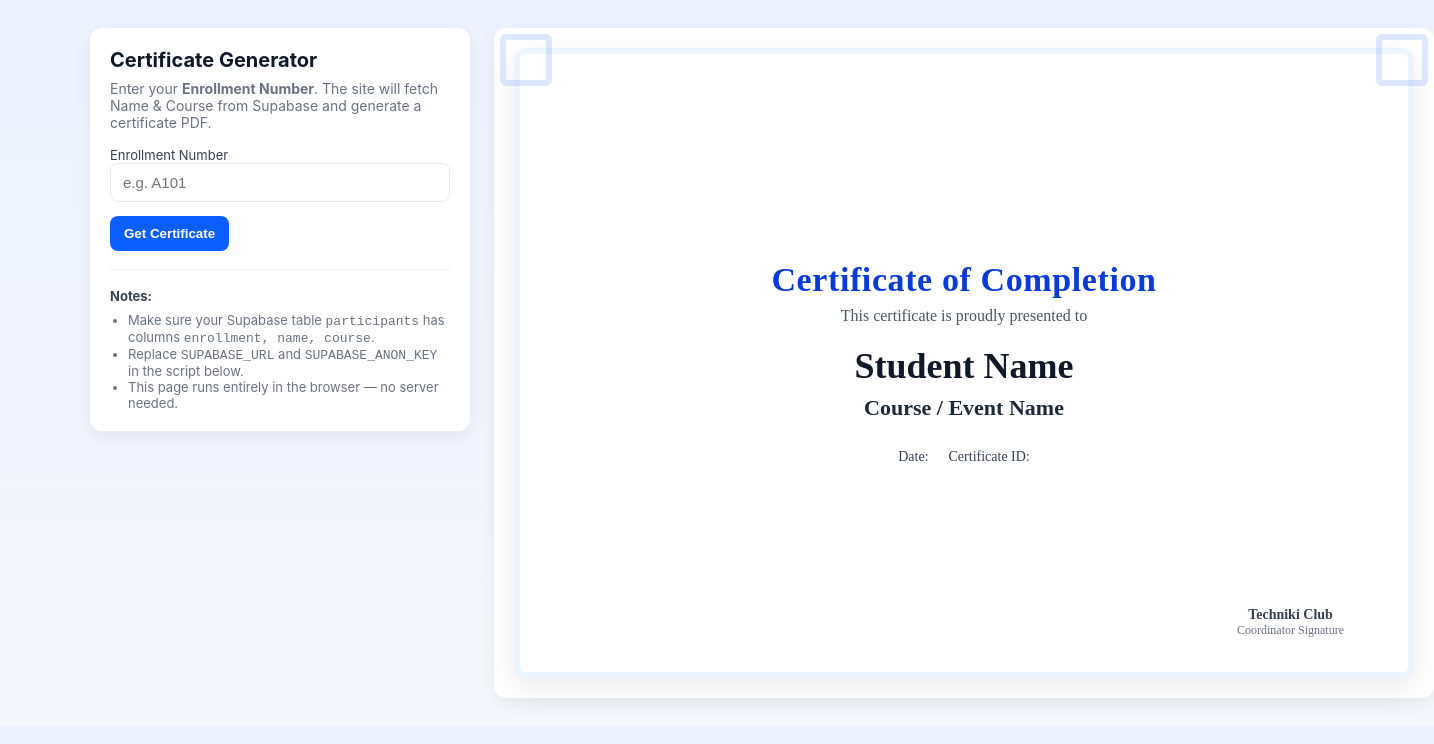
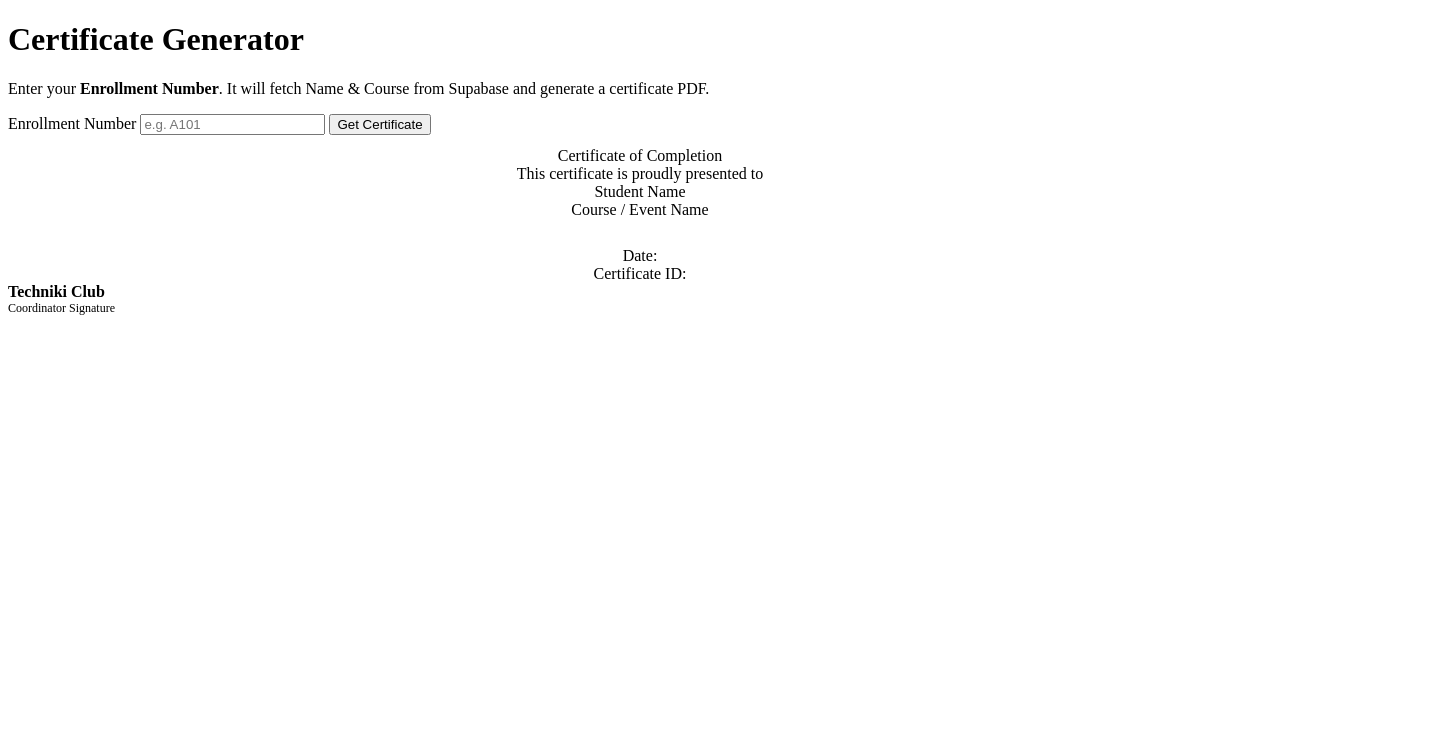
Before and after one commit to GitGuru-sudo/certificate, a plain HTML site: page index.html in a window 1280 px wide. Shown: the whole page, 1434 px wide, since content can reach past the window. Drawn offline with nearby package versions, Linux system fonts and the light colour scheme.

Commit message:
fixed jai shree ram

```diff
--- a/index.html
+++ b/index.html
@@ -12,173 +12,25 @@
   <script src="https://cdnjs.cloudflare.com/ajax/libs/jspdf/2.5.1/jspdf.umd.min.js"></script>
 
   <style>
-    :root{
-      --bg: #f4f7fb;
-      --card: #ffffff;
-      --accent: #0b5fff;
-      --muted: #6b7280;
-    }
-
-    body{
-      margin:0;
-      font-family: Inter, ui-sans-serif, system-ui, -apple-system, "Segoe UI", Roboto, "Helvetica Neue", Arial;
-      background: linear-gradient(180deg, #eef2ff 0%, var(--bg) 100%);
-      color:#111827;
-      -webkit-font-smoothing:antialiased;
-      -moz-osx-font-smoothing:grayscale;
-      padding:28px;
-      display:flex;
-      justify-content:center;
-    }
-
-    .wrap{
-      width:100%;
-      max-width:1100px;
-      display:grid;
-      grid-template-columns: 380px 1fr;
-      gap:24px;
-      align-items:start;
-    }
-
-    .panel{
-      background:var(--card);
-      border-radius:12px;
-      box-shadow: 0 6px 18px rgba(15,23,42,0.06);
-      padding:20px;
-    }
-
-    h1{ font-size:20px; margin:0 0 8px 0; }
-    p.lead{ margin:0 0 16px 0; color:var(--muted); font-size:14px; }
-
-    label{ display:block; font-size:13px; margin-top:12px; color: #374151; }
-    input[type="text"]{
-      width:100%;
-      padding:10px 12px;
-      border-radius:8px;
-      border:1px solid #e6e9ef;
-      font-size:15px;
-      box-sizing:border-box;
-    }
-
-    .btn{
-      display:inline-block;
-      margin-top:14px;
-      padding:10px 14px;
-      border-radius:8px;
-      background:var(--accent);
-      color:white;
-      border: none;
-      cursor:pointer;
-      font-weight:600;
-    }
-    .btn[disabled]{ opacity:0.6; cursor:progress; }
-
-    .small{ font-size:13px; color:var(--muted); margin-top:8px; }
-
-    /* Certificate preview area */
-    .preview-area{
-      display:flex;
-      align-items:center;
-      justify-content:center;
-      min-height:600px;
-    }
-
-    /* certificate card */
-    #certificate {
-      width:900px;            /* keep large for high-res canvas */
-      height:630px;
-      background: white;
-      border-radius:12px;
-      padding:30px 48px;
-      box-sizing:border-box;
-      position:relative;
-      box-shadow: 0 10px 30px rgba(2,6,23,0.08);
-      border: 6px solid #0b5fff11; /* subtle border */
-      font-family: "Times New Roman", serif;
-      display:flex;
-      flex-direction:column;
-      justify-content:center;
-      align-items:center;
-    }
-
-    /* Decorative corners */
-    #certificate::before, #certificate::after{
-      content:"";
-      position:absolute;
-      width:40px; height:40px;
-      border:6px solid #0b5fff22;
-      border-radius:6px;
-      top:-20px;
-    }
-    #certificate::after{ right:-20px; left:auto; transform:rotate(90deg); }
-    #certificate::before{ left:-20px; transform:rotate(0); }
-
-    .cert-title{ font-size:34px; font-weight:700; color:#0b3bd6; letter-spacing:0.6px; margin-bottom:8px; }
-    .muted{ color:#4b5563; margin:6px 0 20px 0; font-size:16px; }
-    .student-name{ font-size:36px; font-weight:700; margin-top:8px; text-transform: none; }
-    .course-name{ font-size:22px; margin-top:8px; color:#1f2937; font-weight:600; }
-    .meta-row{ display:flex; gap:20px; margin-top:26px; width:100%; justify-content:center; align-items:center; }
-    .meta{ font-size:14px; color: #374151; }
-    .logo{
-      position:absolute;
-      top:28px;
-      right:36px;
-      width:110px;
-      height:40px;
-      object-fit:contain;
-      opacity:0.95;
-    }
-
-    .signature{
-      position:absolute;
-      bottom:34px;
-      right:64px;
-      text-align:center;
-      font-size:14px;
-      color:#374151;
-    }
-
-    /* mobile */
-    @media (max-width:980px){
-      .wrap{ grid-template-columns: 1fr; padding-bottom:200px; }
-      .preview-area{ min-height:400px; }
-      #certificate{ transform: scale(0.82); transform-origin: top left; }
-    }
+    /* (Your existing styles...) */
+    /* ... */
   </style>
 </head>
 <body>
-
   <div class="wrap">
-    <!-- Left panel: input -->
     <div class="panel">
       <h1>Certificate Generator</h1>
-      <p class="lead">Enter your <strong>Enrollment Number</strong>. The site will fetch Name & Course from Supabase and generate a certificate PDF.</p>
+      <p class="lead">Enter your <strong>Enrollment Number</strong>. It will fetch Name & Course from Supabase and generate a certificate PDF.</p>
 
       <label for="enrollment">Enrollment Number</label>
       <input id="enrollment" type="text" placeholder="e.g. A101" autocomplete="off" />
 
       <button id="fetchBtn" class="btn" onclick="onFetch()">Get Certificate</button>
-
       <div id="status" class="small" style="margin-top:12px;"></div>
-
-      <hr style="margin:18px 0; border:none; border-top:1px solid #eef2ff;" />
-
-      <div style="font-size:13px; color:#374151;">
-        <strong>Notes:</strong>
-        <ul style="margin:8px 0 0 18px; padding:0; color:var(--muted)">
-          <li>Make sure your Supabase table <code>participants</code> has columns <code>enrollment, name, course</code>.</li>
-          <li>Replace <code>SUPABASE_URL</code> and <code>SUPABASE_ANON_KEY</code> in the script below.</li>
-          <li>This page runs entirely in the browser — no server needed.</li>
-        </ul>
-      </div>
     </div>
 
-    <!-- Right panel: preview -->
     <div class="panel preview-area">
-      <div id="certificate" aria-hidden="true">
-        <!-- optional logo: swap src to your hosted logo or remove the img tag -->
-        <img class="logo" id="logoImg" src="" alt="" style="display:none" />
-
+      <div id="certificate">
         <div style="text-align:center; width:100%;">
           <div class="cert-title">Certificate of Completion</div>
           <div class="muted">This certificate is proudly presented to</div>
@@ -190,7 +42,6 @@
             <div class="meta">Certificate ID: <span id="certId"></span></div>
           </div>
         </div>
-
         <div class="signature">
           <div style="font-weight:700">Techniki Club</div>
           <div style="font-size:12px; color:var(--muted)">Coordinator Signature</div>
@@ -201,7 +52,50 @@
 
   <script>
     /******************************
-     * CONFIG - Replace these
+     * CONFIG – REPLACE BELOW
      ******************************/
-    const SUPABASE_URL = "https://zgcyqufccguiustbufkl.supabase.co"        // <-- replace
-    const SUPABASE_ANON_KEY = "eyJhbGciOiJIUzI1NiIsInR5cCI6IkpXVCJ9.eyJpc3MiOiJzdXBhYmFzZSIsInJlZiI6InpnY3lxdWZjY2d1aXVzdGJ1ZmtsIiwicm9sZSI6ImFub24iLCJpYXQiOjE3NTcwMDYwMDIsImV4cCI6MjA3MjU4MjAwMn0.JvgLWYQ4zh_uBA3gwznBQWEJV5_E9oRXnBukKMVtpZ8"
+    const SUPABASE_URL = "https://zgcyqufccguiustbufkl.supabase.co";
+      // ← REPLACE WITH YOUR PROJECT URL
+    const SUPABASE_ANON_KEY = "eyJhbGciOiJIUzI1NiIsInR5cCI6IkpXVCJ9.eyJpc3MiOiJzdXBhYmFzZSIsInJlZiI6InpnY3lxdWZjY2d1aXVzdGJ1ZmtsIiwicm9sZSI6ImFub24iLCJpYXQiOjE3NTcwMDYwMDIsImV4cCI6MjA3MjU4MjAwMn0.JvgLWYQ4zh_uBA3gwznBQWEJV5_E9oRXnBukKMVtpZ8";
+                // ← REPLACE WITH YOUR ANON KEY
+
+    const { createClient } = supabase;
+    const client = createClient(SUPABASE_URL, SUPABASE_ANON_KEY);
+
+    async function onFetch() {
+      const enrollment = document.getElementById("enrollment").value.trim();
+      if (!enrollment) {
+        document.getElementById("status").textContent = "Please enter an enrollment number.";
+        return;
+      }
+
+      document.getElementById("status").textContent = "Fetching from Supabase...";
+
+      const { data, error } = await client
+        .from("participants")
+        .select("name, course")
+        .eq("enrollment", enrollment)
+        .single();
+
+      if (error || !data) {
+        document.getElementById("status").textContent = "No record found for that enrollment.";
+        return;
+      }
+
+      document.getElementById("certName").textContent = data.name;
+      document.getElementById("certCourse").textContent = data.course;
+      document.getElementById("certDate").textContent = new Date().toLocaleDateString();
+      document.getElementById("certId").textContent = "TECH-" + Math.floor(Math.random() * 100000);
+
+      document.getElementById("status").textContent = "Certificate ready! Downloading...";
+
+      const { jsPDF } = window.jspdf;
+      html2canvas(document.getElementById("certificate")).then(canvas => {
+        const pdf = new jsPDF("l", "pt", [canvas.width, canvas.height]);
+        pdf.addImage(canvas.toDataURL("image/png"), "PNG", 0, 0, canvas.width, canvas.height);
+        pdf.save(`${data.name}_certificate.pdf`);
+      });
+    }
+  </script>
+</body>
+</html>
```
